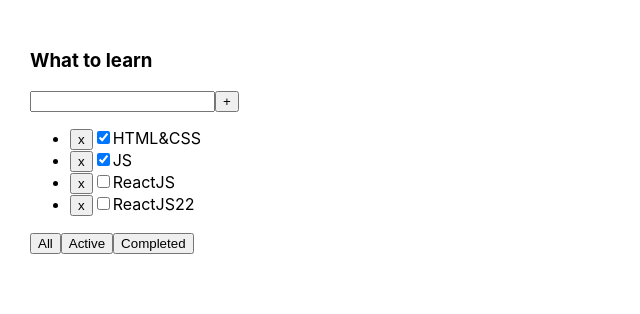
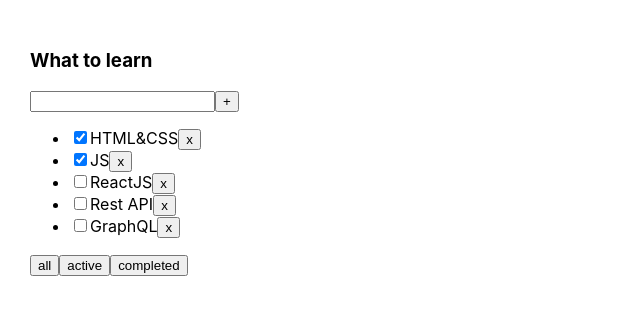
Before and after one commit to oprokopieva382/todoList, a React (Create React App) app: page / in a window 1280 px wide. Shown: the top 314 px of the page, without its empty margins (0-640 px from the left). Built offline with nearby package versions, Linux system fonts and the light colour scheme.

Commit message:
button, input, callback work

```diff
--- a/package.json
+++ b/package.json
@@ -10,10 +10,12 @@
     "@types/node": "^16.18.1",
     "@types/react": "^18.0.23",
     "@types/react-dom": "^18.0.7",
+    "@types/uuid": "^9.0.0",
     "react": "^18.2.0",
     "react-dom": "^18.2.0",
     "react-scripts": "5.0.1",
     "typescript": "^4.8.4",
+    "uuid": "^9.0.0",
     "web-vitals": "^2.1.4"
   },
   "scripts": {
--- a/src/App.tsx
+++ b/src/App.tsx
@@ -1,35 +1,53 @@
-import { useState } from "react";
+import React, { useState } from "react";
+import { v1 } from "uuid";
 import "./App.css";
 import { Todolist } from "./Todolist";
 
+export type FilterValuesType = "all" | "active" | "completed";
+
 function App() {
-  let [tasks1, setTasks] = useState([
-    { id: 1, title: "HTML&CSS", isDone: true },
-    { id: 2, title: "JS", isDone: true },
-    { id: 3, title: "ReactJS", isDone: false },
-    { id: 4, title: "ReactJS22", isDone: false },
+  let [tasks, setTasks] = useState([
+    { id: v1(), title: "HTML&CSS", isDone: true },
+    { id: v1(), title: "JS", isDone: true },
+    { id: v1(), title: "ReactJS", isDone: false },
+    { id: v1(), title: "Rest API", isDone: false },
+    { id: v1(), title: "GraphQL", isDone: false },
   ]);
-  const removeTask = (taskId: number) => {
-    setTasks(tasks1.filter((el) => el.id !== taskId));
+
+  const addTask = (newTitle: string) => {
+    const newTask = { id: v1(), title: newTitle, isDone: false };
+    setTasks([newTask, ...tasks]);
   };
 
-  //   let [filterButtonName, setFilterButtonName] =
-  //     useState<FilterButtonName>("All");
-  //   let durshlaq = tasks1;
+  function removeTask(id: string) {
+    let filteredTasks = tasks.filter((t) => t.id !== id);
+    setTasks(filteredTasks);
+  }
 
-  //   if (filterButtonName === "Active") {
-  //     durshlaq = tasks1.filter((el) => !el.isDone);
-  //   }
-  //   if (filterButtonName === "Completed") {
-  //     durshlaq = tasks1.filter((el) => el.isDone);
-  //   }
-  //   const filteredCurrentTasks = (buttonName: FilterButtonName) => {
-  //     setFilterButtonName(buttonName);
-  //   };
+  let [filter, setFilter] = useState<FilterValuesType>("all");
+
+  let tasksForTodolist = tasks;
+
+  if (filter === "active") {
+    tasksForTodolist = tasks.filter((t) => t.isDone === false);
+  }
+  if (filter === "completed") {
+    tasksForTodolist = tasks.filter((t) => t.isDone === true);
+  }
+
+  function changeFilter(value: FilterValuesType) {
+    setFilter(value);
+  }
 
   return (
     <div className="App">
-      <Todolist title="What to learn" tasks={tasks1} removeTask={removeTask} />
+      <Todolist
+        title="What to learn"
+        tasks={tasksForTodolist}
+        removeTask={removeTask}
+        changeFilter={changeFilter}
+        addTask={addTask}
+      />
     </div>
   );
 }
--- a/src/Todolist.tsx
+++ b/src/Todolist.tsx
@@ -1,8 +1,9 @@
-import { useState } from "react";
-type FilterButtonName = "All" | "Active" | "Completed";
+import React, { useState, ChangeEvent, KeyboardEvent } from "react";
+import { FilterValuesType } from "./App";
+import { Button } from "./components/Button";
 
 type TaskType = {
-  id: number;
+  id: string;
   title: string;
   isDone: boolean;
 };
@@ -10,63 +11,84 @@
 type PropsType = {
   title: string;
   tasks: Array<TaskType>;
-  removeTask: (taskId: number) => void;
+  removeTask: (taskId: string) => void;
+  changeFilter: (value: FilterValuesType) => void;
+  addTask: (newTitle: string) => void;
 };
 
 export function Todolist(props: PropsType) {
-  let [filterButtonName, setFilterButtonName] =
-    useState<FilterButtonName>("All");
-  let durshlaq = props.tasks;
+  const [title, setTitle] = useState("");
 
-  if (filterButtonName === "Active") {
-    durshlaq = props.tasks.filter((el) => !el.isDone);
-  }
-  if (filterButtonName === "Completed") {
-    durshlaq = props.tasks.filter((el) => el.isDone);
-  }
-  const filteredCurrentTasks = (buttonName: FilterButtonName) => {
-    setFilterButtonName(buttonName);
+  const onChangeHandler = (event: ChangeEvent<HTMLInputElement>) => {
+    setTitle(event.currentTarget.value);
+  };
+
+  const onKeyPressHandler = (event: KeyboardEvent<HTMLInputElement>) => {
+    if (event.key === "Enter") addTaskHandler();
+  };
+
+  const addTaskHandler = () => {
+    props.addTask(title);
+    setTitle("");
+  };
+
+  const removeTaskHandler = (tId: string) => {
+    props.removeTask(tId);
+  };
+
+  const tsarHandler = (nameButton: FilterValuesType) => {
+    props.changeFilter(nameButton);
   };
   return (
     <div>
       <h3>{props.title}</h3>
       <div>
-        <input />
-        <button>+</button>
+        <input
+          value={title}
+          onChange={onChangeHandler}
+          onKeyPress={onKeyPressHandler}
+        />
+        <Button name={"+"} callback={addTaskHandler} />
+        {/* <button onClick={addTaskHandler}>+</button> */}
       </div>
       <ul>
-        {durshlaq.map((el) => {
+        {props.tasks.map((t) => {
           return (
-            <li key={el.id}>
-              <button onClick={() => props.removeTask(el.id)}>x</button>
-              <input type="checkbox" checked={el.isDone} />
-              <span>{el.title}</span>
+            <li key={t.id}>
+              <input type="checkbox" checked={t.isDone} />
+              <span>{t.title}</span>
+              <Button
+                name={"x"}
+                callback={() => {
+                  removeTaskHandler(t.id);
+                }}
+              />
             </li>
           );
         })}
       </ul>
       <div>
-        <button
-          onClick={() => {
-            filteredCurrentTasks("All");
+        <Button
+          name={"all"}
+          callback={() => {
+            tsarHandler("all");
           }}
-        >
-          All
-        </button>
-        <button
-          onClick={() => {
-            filteredCurrentTasks("Active");
+        />
+        <Button
+          name={"active"}
+          callback={() => {
+            tsarHandler("active");
           }}
-        >
-          Active
-        </button>
-        <button
-          onClick={() => {
-            filteredCurrentTasks("Completed");
+        />
+        <Button
+          name={"completed"}
+          callback={() => {
+            tsarHandler("completed");
           }}
-        >
-          Completed
-        </button>
+        />
+        {/* <button onClick={() => tsarHandler("all")}>All</button>
+        <button onClick={() => tsarHandler("active")}>Active</button>
+        <button onClick={() => tsarHandler("completed")}>Completed</button> */}
       </div>
     </div>
   );
--- /dev/null
+++ b/src/components/Button.tsx
@@ -0,0 +1,11 @@
+type PropsType = {
+  name: string;
+  callback: () => void;
+};
+
+export const Button = (props: PropsType) => {
+  const onClickHandler = () => {
+    props.callback();
+  };
+  return <button onClick={onClickHandler}>{props.name}</button>;
+};
```
Also changed, not shown: 1 other file (tests, documents, lock files or other folders).
